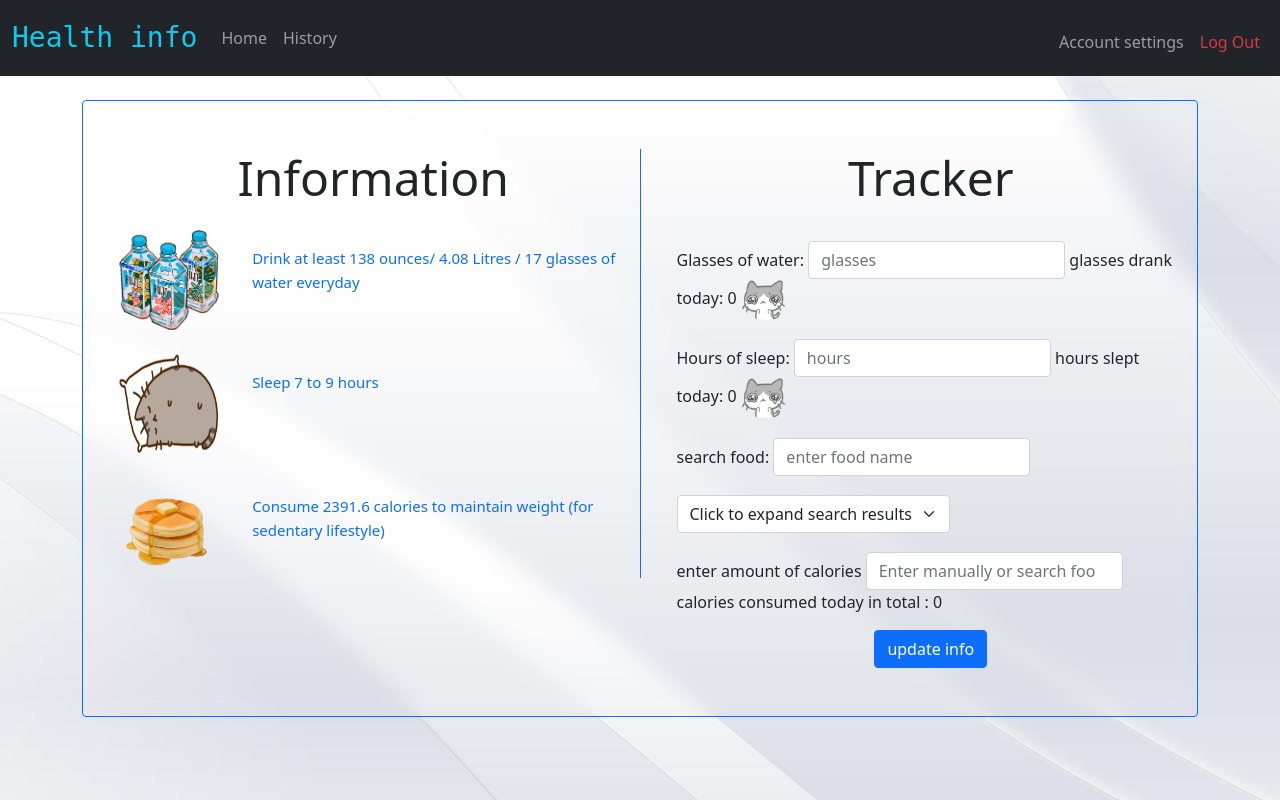
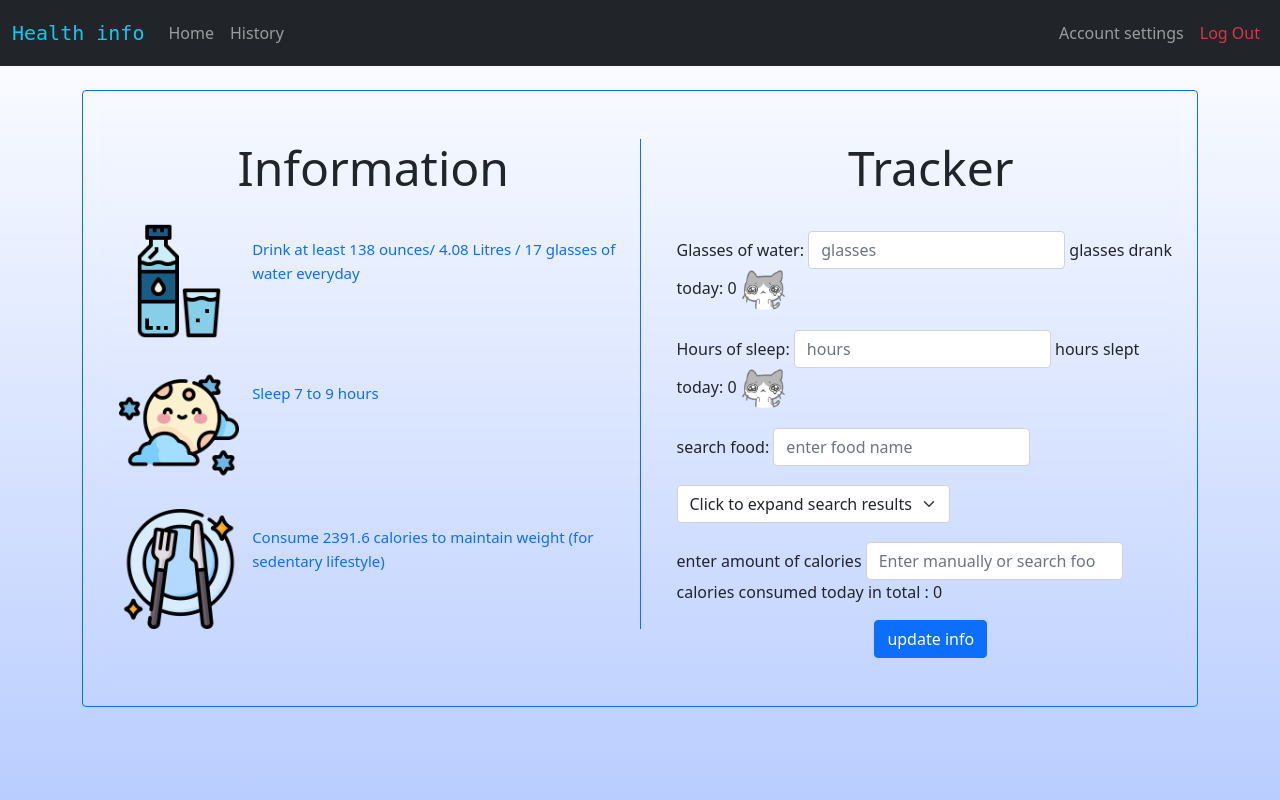
Before and after one commit to manaswii/healthapp, a Flask app: page / in a window 1280 px wide. Run offline with Flask 2, Linux system fonts and the light colour scheme; a user stored in the database is signed in; some libraries are stand-ins or nearby versions.

Commit message:
first official release

```diff
--- a/application.py
+++ b/application.py
@@ -122,7 +122,9 @@
             return "incorrect password"
         else:
             session["user_id"] = usernames[0]["id"]
-            tmp = getTimeZone(request.environ.get('HTTP_X_REAL_IP', request.remote_addr))
+            print(request.environ['HTTP_X_FORWARDED_FOR'][0])
+            tmp = getTimeZone(request.environ['HTTP_X_FORWARDED_FOR'][0])
+            #tmp = getTimeZone(request.environ['REMOTE_ADDR'])
             #session[time_zone] will be of the form -> +05:30
             #session[time_zone_3] will be of the form -> 'IST'
             #session[time_zone_2] will be of the form -> -05:30 ( the first symbol of the actual timezone's offset)
@@ -264,6 +266,18 @@
 @login_required
 def moreInfo():
     date = request.args.get("index")
+
+    #checking if it's a valid date.
+    list = [0, 0]
+    for i in date:
+        if i.isdigit():
+            list[0] += 1
+        elif i == '-':
+            list[1] += 1
+    if len(date) != 10 or list[1] != 2 or list[0] != 8:
+        return "grr"
+
+
     rows = db.execute(f"SELECT * FROM history WHERE user_id = {session['user_id']} AND strftime('%d-%m-%Y', TRANSACTED) = '{date}' AND strftime('%d-%m-%Y', TRANSACTED, '{session['time_zone']}') = strftime('%d-%m-%Y', TRANSACTED) AND strftime('%d-%m-%Y', TRANSACTED, '{session['time_zone_2']}') = strftime('%d-%m-%Y', TRANSACTED)")
     return render_template("moreinfo.html", rows = rows, date = date)
 
--- a/static/styles.css
+++ b/static/styles.css
@@ -1,6 +1,9 @@
 body{
-    background-color: rgb(242, 242, 255);
-    background-image: url("b2.jpg");
+    background-image: linear-gradient(rgb(255, 255, 255), rgb(185, 205, 255));
+    background-repeat: no-repeat;
+    background-size: cover;
+    min-width: 100%;
+    min-height: 100vh;
 }
 
 .form-group{
@@ -23,8 +26,8 @@
 }
 .indexImg
 {
-    width: 100px;
-    height: 100px;
+    width: 120px;
+    height: 120px;
     margin-right: 15px;
 }
 .smallImg{
--- a/templates/accountSettings.html
+++ b/templates/accountSettings.html
@@ -49,7 +49,7 @@
 
 {% endblock %}
 
-{% block title %} login {% endblock %}
+{% block title %}Account settings {% endblock %}
 
 {% block body %}
 <div class = " mydiv border border-primary p-5 rounded text-center">
--- a/templates/changePassword.html
+++ b/templates/changePassword.html
@@ -1,4 +1,6 @@
 {% extends "layout.html" %}
+
+{% block title %} Change password {% endblock %}
 
 {% block body %}
 <h3 class="display-3">Change password</h3>
--- a/templates/index.html
+++ b/templates/index.html
@@ -47,7 +47,7 @@
     <h5 class="display-5 text-center pb-3">Information</h4>
 
 <div class = "row">
-    <div class = "col-3">
+    <div class = "col-sm-12 col-md-3">
 
         <img src = "/static/water.png" class = "indexImg">
     </div>
@@ -63,7 +63,7 @@
 <br>
 
 <div class = "row">
-    <div class = "col-3">
+    <div class = "col-sm-12 col-md-3">
 <img src = "/static/sleep.png" class = "indexImg">
 </div>
 <div class = "col pt-3">
@@ -77,7 +77,7 @@
 <br>
 
 <div class = "row">
-    <div class = "col-3">
+    <div class = "col-sm-12 col-md-3">
 <img src = "/static/food.png" class = "indexImg">
     </div>
 <div class = "col pt-3">
--- a/templates/layout.html
+++ b/templates/layout.html
@@ -13,15 +13,17 @@
     </head>
 
     <body>
-            <nav class="navbar navbar-expand navbar-dark bg-dark">
+            <nav class="navbar navbar-expand-md navbar-dark bg-dark">
                 <div class="container-fluid">
                   <a class="mt-2 navbar-brand text-info" href="/">
 
-                    <tt><h3 class =>Health info</h3> </tt>
+                    <tt><h5>Health info</h5> </tt>
                   </a>
                   <button class="navbar-toggler" type="button" data-bs-toggle="collapse" data-bs-target="#navbarNav" aria-controls="navbarNav" aria-expanded="false" aria-label="Toggle navigation">
                     <span class="navbar-toggler-icon"></span>
                   </button>
+
+
 
                   <div class="collapse navbar-collapse" id="navbarNav">
                   <ul class="navbar-nav mr-auto">
@@ -30,18 +32,18 @@
                     </li>
                   </ul>
                   {% if session.user_id %}
-                  <ul class = "navbar-nav me-auto mb-2">
-                    <li class = "nav-item me-auto">
-                      <a class="nav-link mt-2" href="/history">History</a>
+                  <ul class="navbar-nav mr-auto">
+                    <li class="nav-item">
+                      <a class="nav-link" href="/history">History</a>
                     </li>
                   </ul>
                   <ul class="navbar-nav ms-auto">
 
                     <li class="nav-item">
-                      <a class="nav-link mt-2" href="/accountsettings">Account settings</a>
+                      <a class="nav-link" href="/accountsettings">Account settings</a>
                     </li>
                     <li class="nav-item">
-                      <a class="nav-link mt-2 text-danger" href="/logout">Log Out</a>
+                      <a class="nav-link text-danger" href="/logout">Log Out</a>
                     </li>
 
                   </ul>
--- a/templates/login.html
+++ b/templates/login.html
@@ -1,6 +1,6 @@
 {% extends "layout.html" %}
 
-{% block title %} login {% endblock %}
+{% block title %} Login {% endblock %}
 
 {% block body %}
 <h1 class="display-1">Log in.</h1>
--- a/templates/moreinfo.html
+++ b/templates/moreinfo.html
@@ -1,12 +1,12 @@
 {% extends "layout.html" %}
 
-{% block title %} login {% endblock %}
+{% block title %}More info {% endblock %}
 
 {% block body %}
 <div class = "mydiv p-5 border border-primary rounded">
     <h6 class="display-6">Details for: {{date}}</h6>
 
-    <table class="table table-success table-striped">
+    <table class="table table-primary table-striped">
         <thead>
             <tr>
                 <th>Date and Time</th>
--- a/templates/register.html
+++ b/templates/register.html
@@ -1,4 +1,6 @@
 {% extends "layout.html" %}
+
+{% block title %} Register {% endblock %}
 
 {% block body %}
 <h3 class="display-3">Register.</h3>
```
Also changed, not shown: requirements.txt (+19 -4 lines), templates/history.html (+4 -4 lines), health.db, static/b2.jpg (deleted), static/food.png, static/sleep.png, static/water.png, 1 other file.
